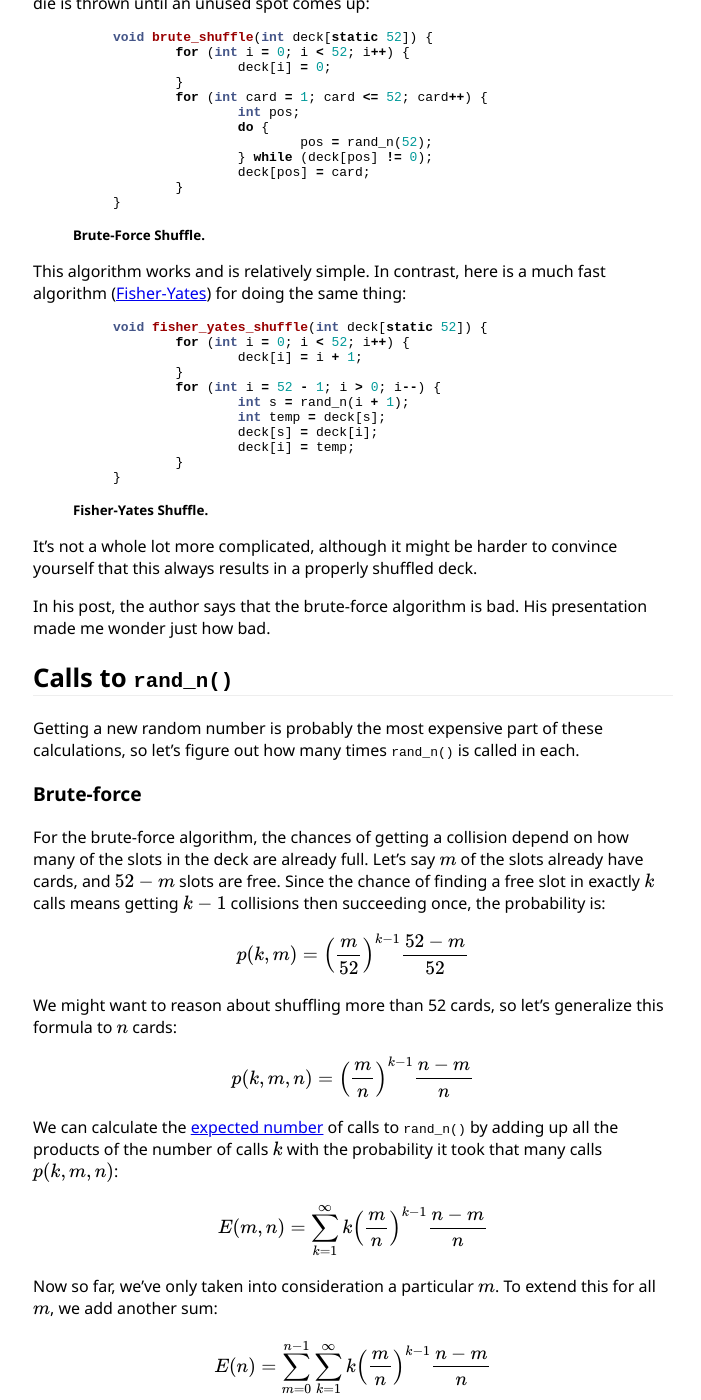
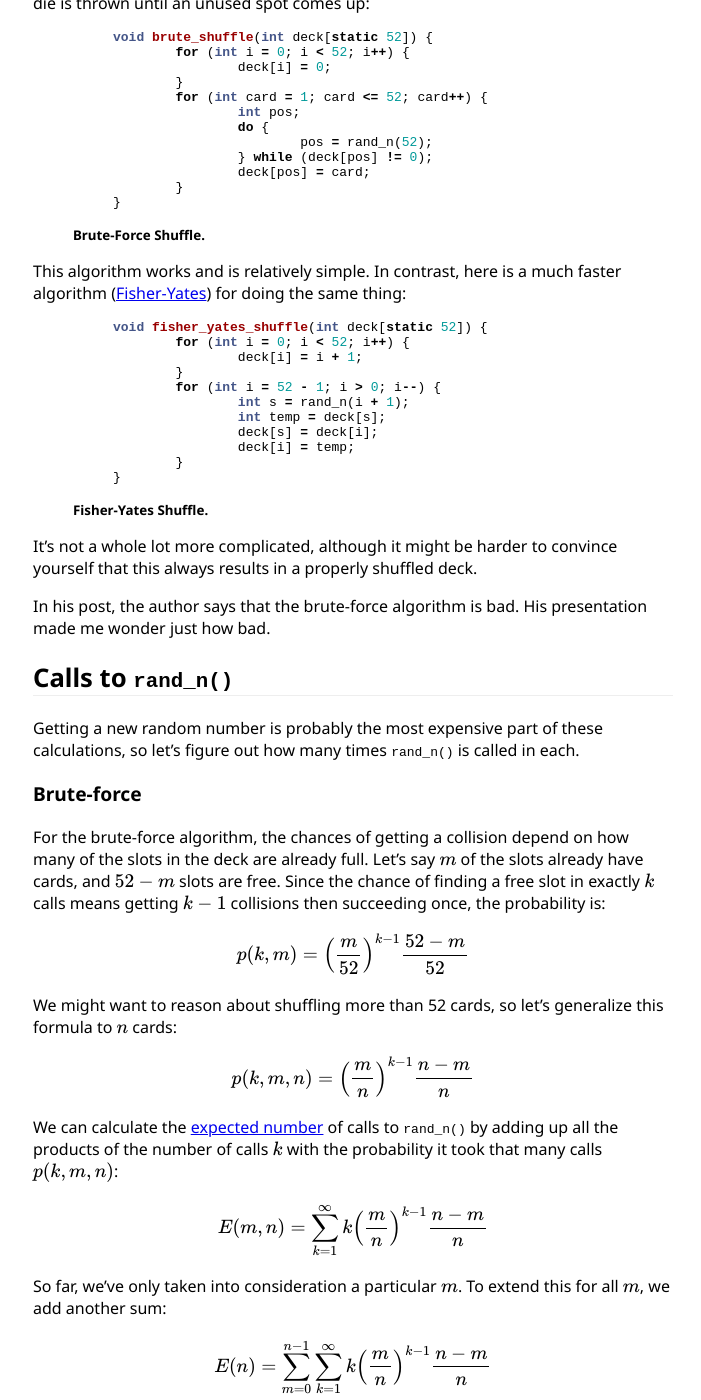
Before and after one commit to ellisonch/ellisonch.github.io, a Jekyll site: the page built from _posts/2015-02-05-analysis-of-a-brute-force-shuffle.md, in a window 1280 px wide and 1400 px high, scrolled down 346 px. Shown: the whole window, without its empty margins (287-988 px from the left). Built offline with Jekyll 4.4.1, drawn with Linux system fonts in a browser that asks for light colours; formulas are drawn with MathJax 3; comment, search, counter and statistics services are not loaded.

Commit message:
small edits

```diff
--- a/_posts/2015-02-05-analysis-of-a-brute-force-shuffle.md
+++ b/_posts/2015-02-05-analysis-of-a-brute-force-shuffle.md
@@ -29,7 +29,7 @@ void brute_shuffle(int deck[static 52]) {
 </figure>
 
 This algorithm works and is relatively simple.
-In contrast, here is a much fast algorithm ([Fisher-Yates](http://en.wikipedia.org/wiki/Fisher%E2%80%93Yates_shuffle)) for doing the same thing:
+In contrast, here is a much faster algorithm ([Fisher-Yates](http://en.wikipedia.org/wiki/Fisher%E2%80%93Yates_shuffle)) for doing the same thing:
 
 <figure>
 {% highlight c %}
@@ -73,7 +73,8 @@ We can calculate the [expected number](http://en.wikipedia.org/wiki/Expected_val
 
 $$E(m, n) = \sum\limits_{k=1}^\infty k \left(\frac{m}{n}\right)^{k-1} \frac{n - m}{n}$$
 
-Now so far, we've only taken into consideration a particular \\(m\\).  To extend this for all \\(m\\), we add another sum:
+So far, we've only taken into consideration a particular \\(m\\).
+To extend this for all \\(m\\), we add another sum:
 
 $$E(n) = \sum\limits_{m=0}^{n-1}{\sum\limits_{k=1}^\infty k \left(\frac{m}{n}\right)^{k-1} \frac{n - m}{n}}$$
 
```
